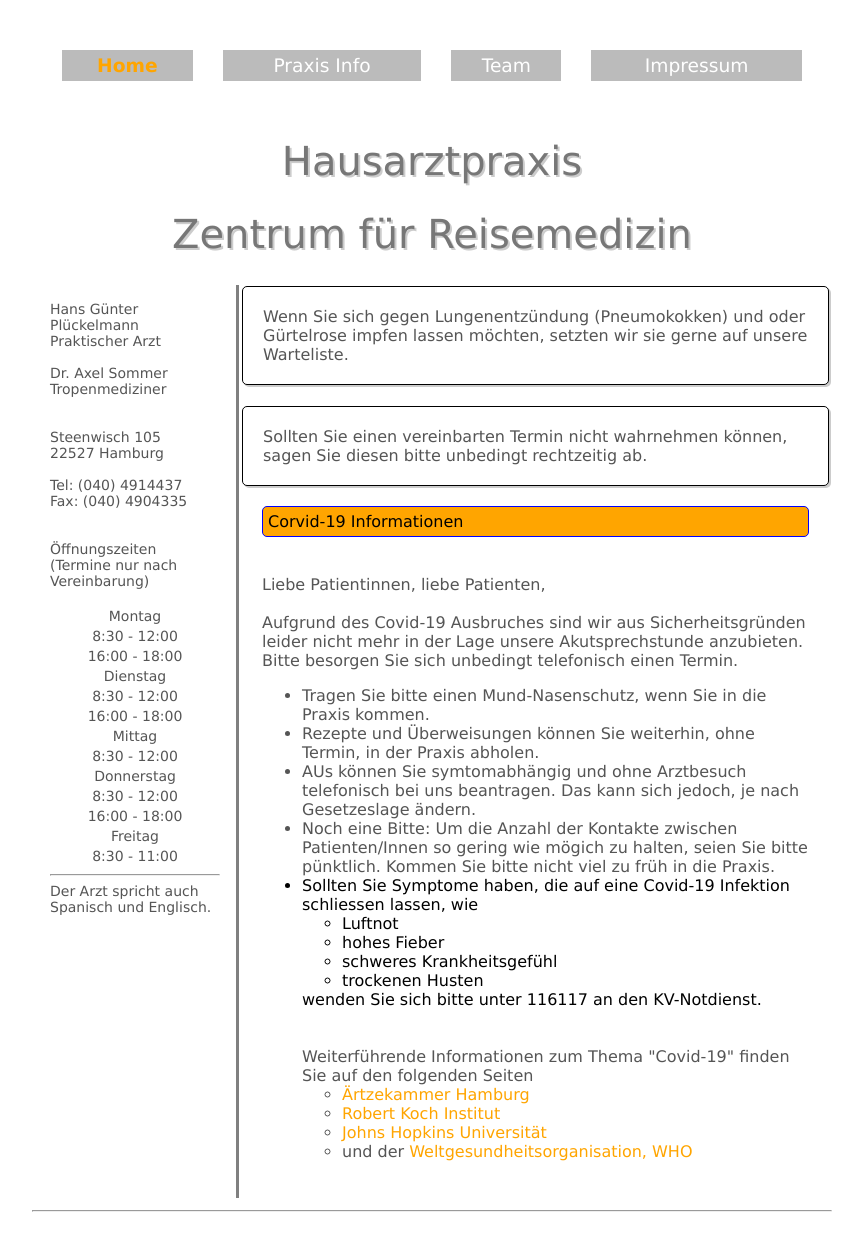
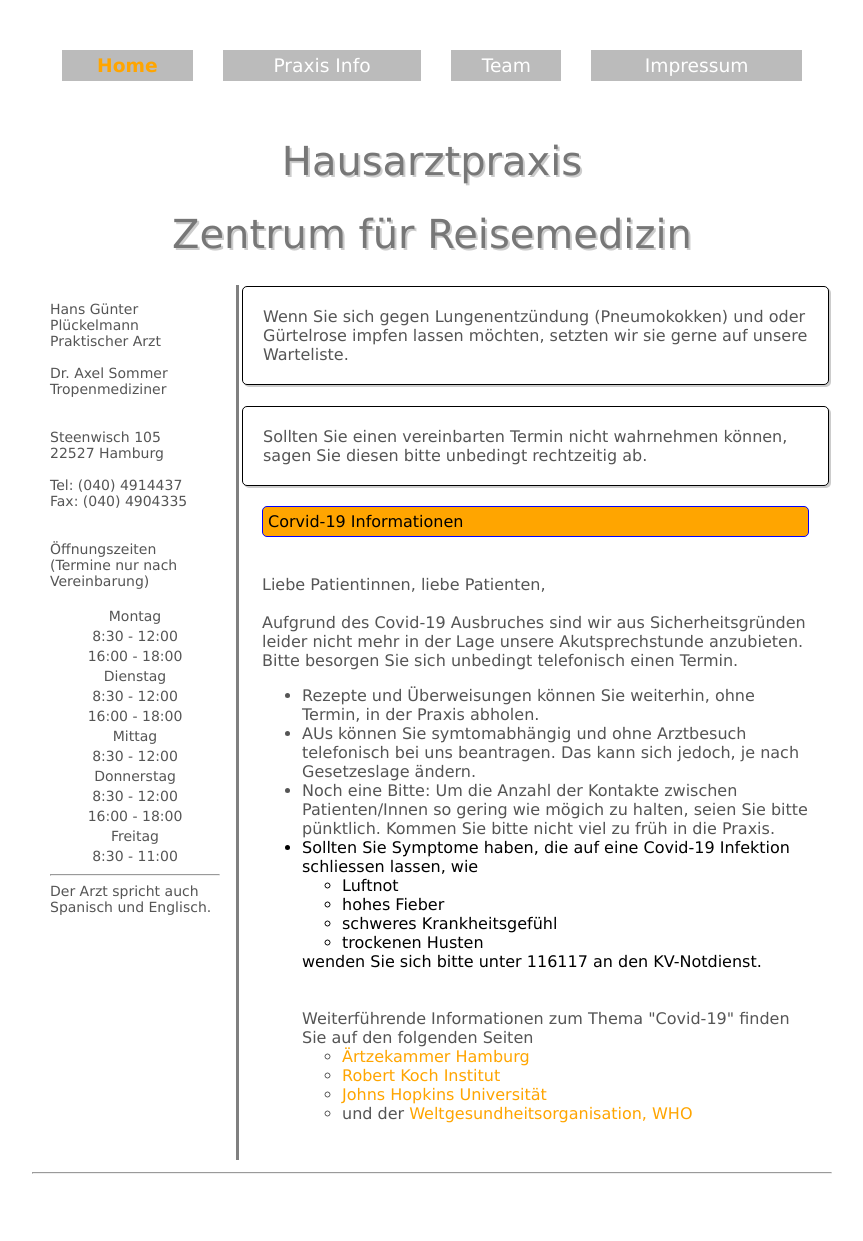
Before and after one commit to patrickfuhrmann/praxis-plueckelmann.de, a Jekyll site: the page built from index.html, in a window 1280 px wide. Shown: the whole page, without its empty margins (208-1071 px from the left). Built offline with Jekyll 4.4.1, drawn with Linux system fonts in a browser that asks for light colours; after the commit the page ends 1203 px from its top, so only the background shows below that.

Commit message:
Mund nasenschutz removed

```diff
--- a/_includes/corona-teaser.html
+++ b/_includes/corona-teaser.html
@@ -9,7 +9,6 @@ Liebe Patientinnen, liebe Patienten,<br>
 
 <div> Aufgrund des Covid-19 Ausbruches sind wir aus Sicherheitsgründen leider nicht mehr in der Lage unsere Akutsprechstunde anzubieten. Bitte besorgen Sie sich unbedingt telefonisch einen Termin.
 <ul>
-<li>Tragen Sie bitte einen Mund-Nasenschutz, wenn Sie in die Praxis kommen.
 <li>Rezepte und Überweisungen können Sie weiterhin, ohne Termin, in der Praxis abholen.
 <li>AUs können Sie symtomabhängig und ohne Arztbesuch telefonisch bei uns beantragen. Das kann sich jedoch, je nach Gesetzeslage ändern.
 <li>Noch eine Bitte: Um die Anzahl der Kontakte zwischen Patienten/Innen so gering wie mögich zu halten, seien Sie bitte pünktlich. Kommen Sie bitte nicht viel zu früh in die Praxis.
```
